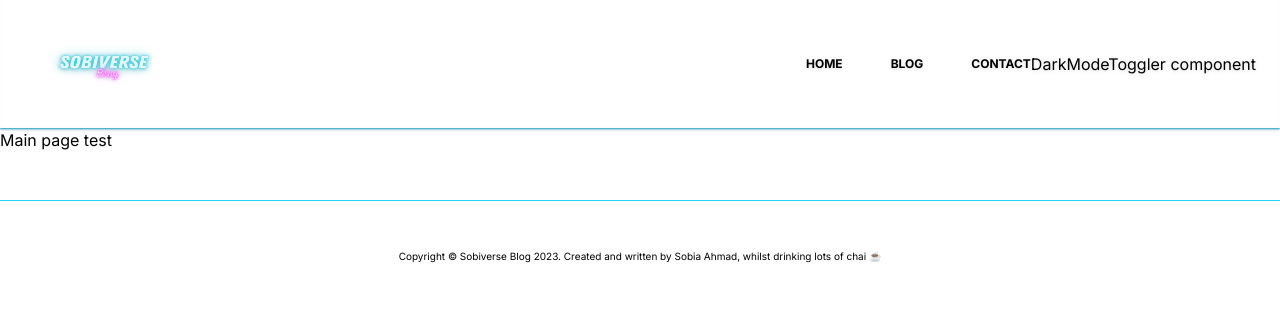
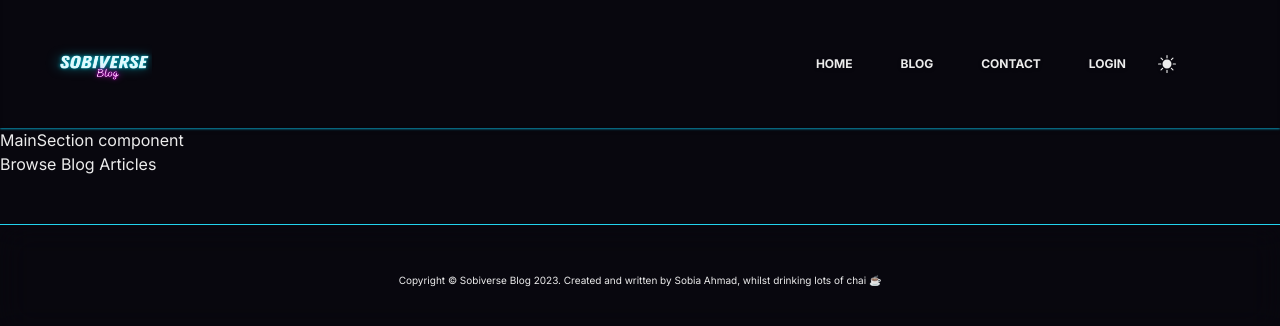
Before and after one commit to sobiaahmad94/sobiverseblog, a Next.js app: page / in a window 1280 px wide. Shown: the top 326 px of the page. Built offline with nearby package versions, Linux system fonts and the light colour scheme.

Commit message:
dark mode done, main section roughly added

```diff
--- a/src/app/components/DarkModeToggler.tsx
+++ b/src/app/components/DarkModeToggler.tsx
@@ -1,9 +1,37 @@
-import React from "react";
+"use client";
+
+import React, { useState, useEffect } from "react";
+
+// icons
+import { MdDarkMode } from "react-icons/md";
+import { BsBrightnessHighFill } from "react-icons/bs";
 
 const DarkModeToggler = () => {
+    const [darkMode, setDarkMode] = useState(true);
+    // if it's set to true it will be set to dark mode by default
+
+    const toggleDarkMode = () => {
+        setDarkMode((prevDarkMode) => !prevDarkMode);
+    };
+
+    useEffect(() => {
+        // updating the data-theme attribute on the root el
+        if (darkMode) {
+            document.documentElement.setAttribute("data-theme", "dark");
+        } else {
+            document.documentElement.setAttribute("data-theme", "light");
+        }
+    }, [darkMode]);
+
     return (
-        <div>
-            <p>DarkModeToggler component</p>
+        <div className="flex items-center ml-6 pr-10">
+            {/* <label htmlFor="dark-mode-toggle">
+                Dark Mode
+            </label> */}
+            <button id="dark-mode-toggle" className="ml-2 pr-10 hover:text-cyan-600 hover:rotate-2"
+            onClick={toggleDarkMode}
+            > {darkMode ? <BsBrightnessHighFill size={18} /> : <MdDarkMode size={18} />}
+            </button>
         </div>
     );
 };
--- /dev/null
+++ b/src/app/components/MainSection.tsx
@@ -0,0 +1,13 @@
+import React from "react";
+
+const MainSection = () => {
+    return (
+        <div>
+            <p>MainSection component</p>
+            <button>Browse Blog Articles</button>
+
+        </div>
+    );
+};
+
+export default MainSection;
--- a/src/app/components/NavBar.tsx
+++ b/src/app/components/NavBar.tsx
@@ -44,6 +44,9 @@ const NavBar = () => {
                             <li className={liHoverStyles}>
                                 <Link href="/contact">Contact</Link>
                             </li>
+                            <li className={liHoverStyles}>
+                                <Link href="/login">Login</Link>
+                            </li>
                         </ul>
                     </nav>
                 </div>
--- a/src/app/globals.css
+++ b/src/app/globals.css
@@ -9,3 +9,15 @@
   --text-color: rgba(8, 7, 14);
   font-family: 'Abel', sans-serif;
 }
+
+/* dark mode theme */
+[data-theme="dark"] {
+  --bg-color: rgba(8, 7, 14);
+  --text-color: rgba(236, 236, 236);;
+}
+
+body {
+  background-color: var(--bg-color);
+  color: var(--text-color);
+  font-family: 'Abel', sans-serif;
+}
--- a/src/app/page.tsx
+++ b/src/app/page.tsx
@@ -1,8 +1,10 @@
+import MainSection from "./components/MainSection";
 
 export default function Home() {
   return (
     <main>
-      <h1>Main page test</h1>
+      {/* <h1>Home main component</h1> */}
+      <MainSection />
     </main>
   )
 }
```
